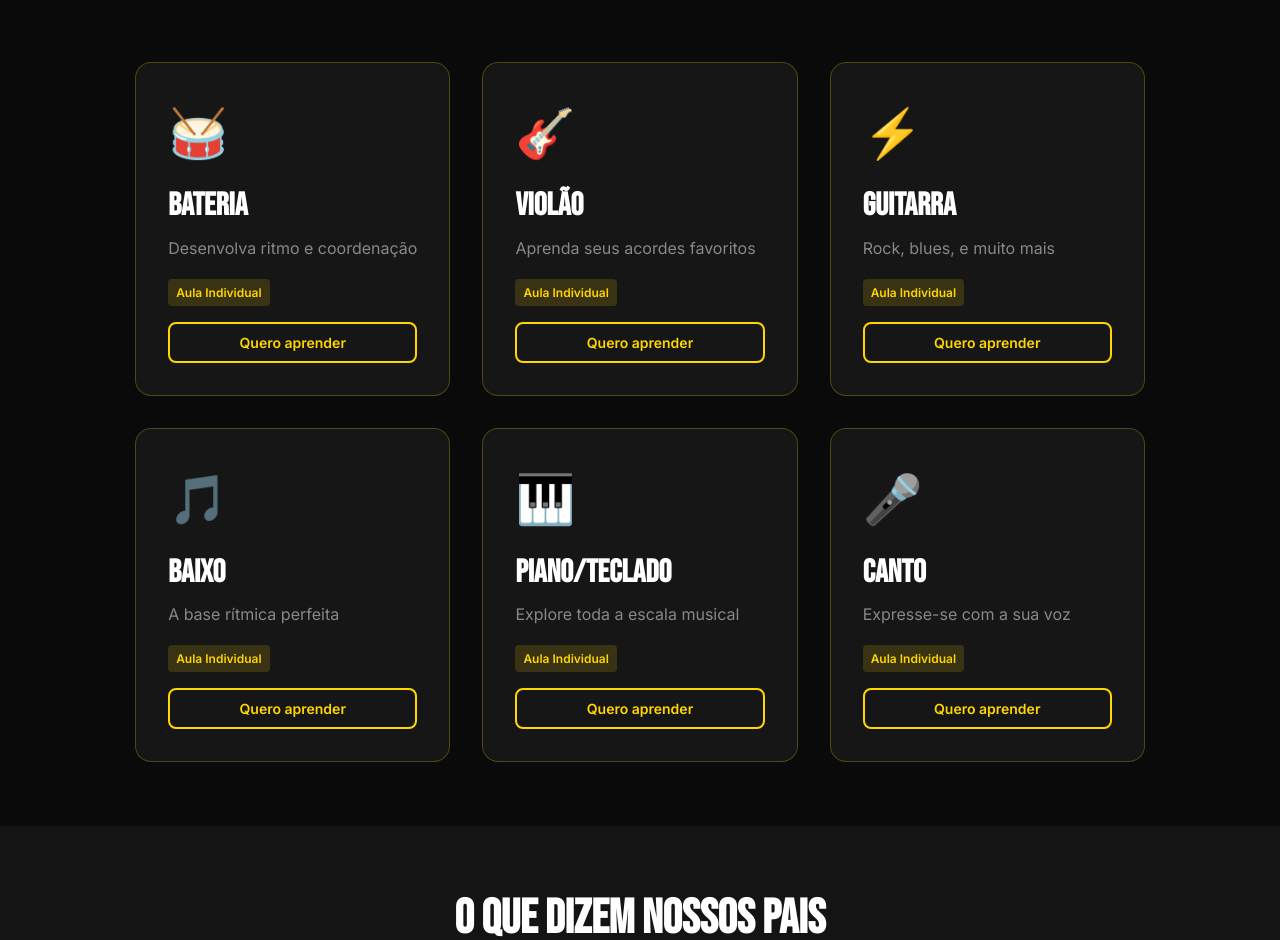
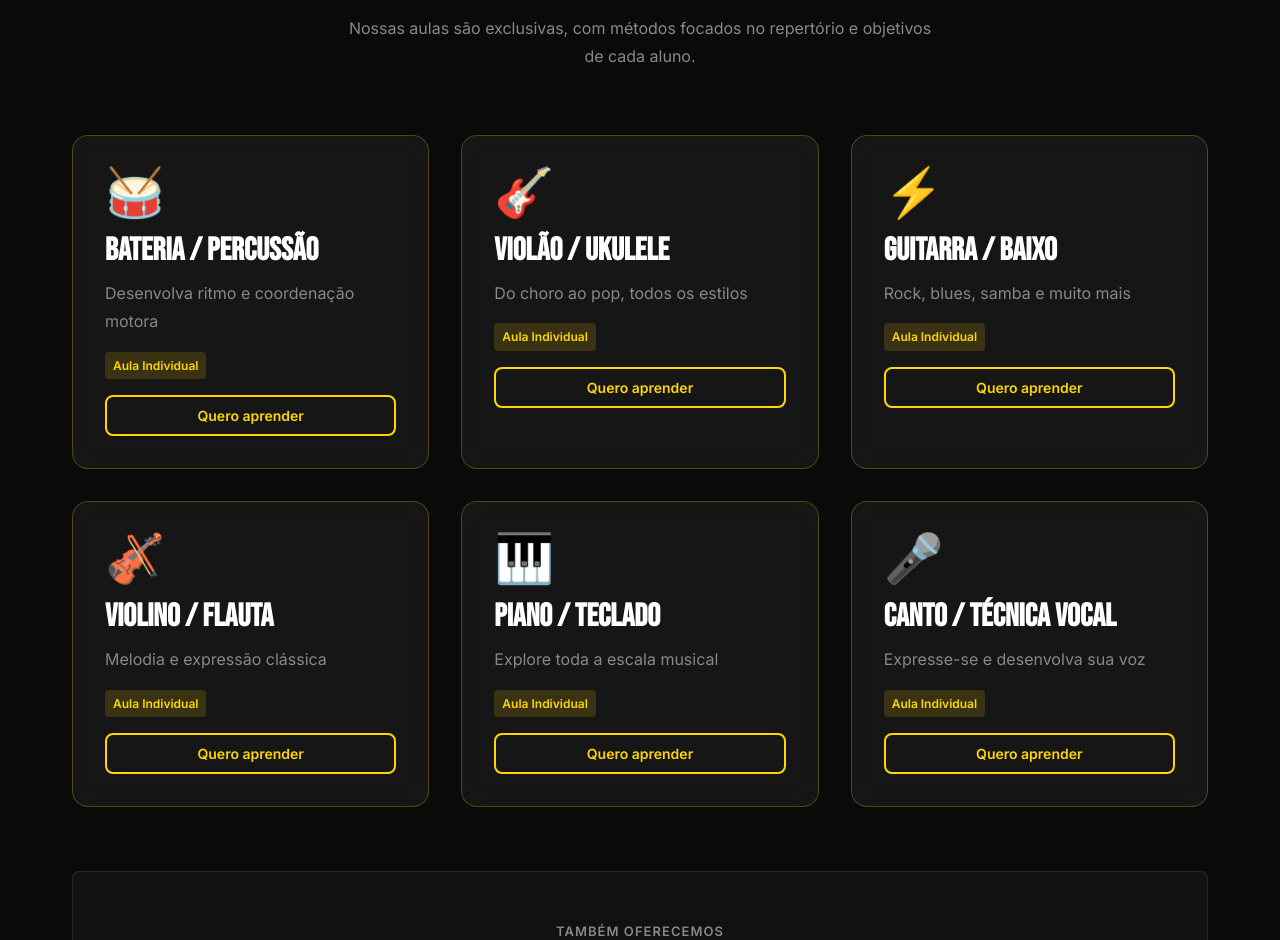
Before and after one commit to LucasStaudt/centromusical, a React (Vite) app: page / in a window 1280 px wide. Shown: the part 1860-2800 px from the top of the page. Built offline with nearby package versions, Linux system fonts and the light colour scheme.

Commit message:
fix: update course names and descriptions, add additional courses, and enhance card layout styles

```diff
--- a/src/components/sections/Courses.tsx
+++ b/src/components/sections/Courses.tsx
@@ -1,102 +1,109 @@
-import { useState } from 'react';
-import { useSoundEnabled } from '../../hooks/useSoundEnabled';
-import { useReducedMotion } from '../../hooks/useReducedMotion';
-import { motion } from 'framer-motion';
+import { useState } from 'react'
+import { useSoundEnabled } from '../../hooks/useSoundEnabled'
+import { useReducedMotion } from '../../hooks/useReducedMotion'
+import { motion } from 'framer-motion'
 
 const instruments = [
   {
     id: 'drums',
-    name: 'Bateria',
+    name: 'Bateria / Percussão',
     icon: '🥁',
-    description: 'Desenvolva ritmo e coordenação',
-    audioUrl: '/audio/drums.mp3',
+    description: 'Desenvolva ritmo e coordenação motora',
+    audioUrl: '/audio/drums.mp3'
   },
   {
     id: 'guitar',
-    name: 'Violão',
+    name: 'Violão / Ukulele',
     icon: '🎸',
-    description: 'Aprenda seus acordes favoritos',
-    audioUrl: '/audio/guitar.mp3',
+    description: 'Do choro ao pop, todos os estilos',
+    audioUrl: '/audio/guitar.mp3'
   },
   {
     id: 'electric-guitar',
-    name: 'Guitarra',
+    name: 'Guitarra / Baixo',
     icon: '⚡',
-    description: 'Rock, blues, e muito mais',
-    audioUrl: '/audio/electric-guitar.mp3',
+    description: 'Rock, blues, samba e muito mais',
+    audioUrl: '/audio/electric-guitar.mp3'
   },
   {
-    id: 'bass',
-    name: 'Baixo',
-    icon: '🎵',
-    description: 'A base rítmica perfeita',
-    audioUrl: '/audio/bass.mp3',
+    id: 'violin',
+    name: 'Violino / Flauta',
+    icon: '🎻',
+    description: 'Melodia e expressão clássica',
+    audioUrl: '/audio/violin.mp3'
   },
   {
     id: 'piano',
-    name: 'Piano/Teclado',
+    name: 'Piano / Teclado',
     icon: '🎹',
     description: 'Explore toda a escala musical',
-    audioUrl: '/audio/piano.mp3',
+    audioUrl: '/audio/piano.mp3'
   },
   {
     id: 'vocal',
-    name: 'Canto',
+    name: 'Canto / Técnica Vocal',
     icon: '🎤',
-    description: 'Expresse-se com a sua voz',
-    audioUrl: '/audio/vocal.mp3',
-  },
-];
+    description: 'Expresse-se e desenvolva sua voz',
+    audioUrl: '/audio/vocal.mp3'
+  }
+]
+
+const additionalCourses = [
+  { id: 'exam', label: '📋 Preparatório para Prova Específica' },
+  { id: 'theory', label: '🎼 Teoria Musical' },
+  { id: 'musicalization', label: '🌟 Musicalização Infantil e Adulto' },
+  { id: 'production', label: '🎛️ Produção e Criação em Softwares Musicais' }
+]
 
 export default function Courses() {
-  const [soundEnabled] = useSoundEnabled();
-  const prefersReducedMotion = useReducedMotion();
-  const [playingId, setPlayingId] = useState<string | null>(null);
-  const [audioRef, setAudioRef] = useState<HTMLAudioElement | null>(null);
+  const [soundEnabled] = useSoundEnabled()
+  const prefersReducedMotion = useReducedMotion()
+  const [playingId, setPlayingId] = useState<string | null>(null)
+  const [audioRef, setAudioRef] = useState<HTMLAudioElement | null>(null)
 
   const handleAudioPlay = (id: string, audioUrl: string) => {
-    if (!soundEnabled) return;
+    if (!soundEnabled || !audioUrl) return
 
     // Stop previous audio
     if (audioRef) {
-      audioRef.pause();
-      audioRef.currentTime = 0;
+      audioRef.pause()
+      audioRef.currentTime = 0
     }
 
     if (playingId === id) {
-      setPlayingId(null);
-      return;
+      setPlayingId(null)
+      return
     }
 
-    const audio = new Audio(audioUrl);
-    audio.volume = 0.5;
+    const audio = new Audio(audioUrl)
+    audio.volume = 0.5
     audio.play().catch(() => {
       // Audio file not found - silent fail (expected for placeholder)
-      console.log(`Audio file not found: ${audioUrl}`);
-    });
+      console.log(`Audio file not found: ${audioUrl}`)
+    })
 
-    setAudioRef(audio);
-    setPlayingId(id);
+    setAudioRef(audio)
+    setPlayingId(id)
 
     audio.onended = () => {
-      setPlayingId(null);
-    };
-  };
+      setPlayingId(null)
+    }
+  }
 
   const container = {
     hidden: { opacity: 0 },
     visible: {
       opacity: 1,
       transition: {
-        staggerChildren: 0.1,
-      },
-    },
-  };
+        staggerChildren: 0.1
+      }
+    }
+  }
 
   const item = {
     hidden: { opacity: 0, y: 20 },
-    visible: { opacity: 1, y: 0 },
-  };
+    visible: { opacity: 1, y: 0 }
+  }
 
   return (
     <section
@@ -105,13 +112,24 @@ export default function Courses() {
         minHeight: '100vh',
         display: 'flex',
         alignItems: 'center',
-        justifyContent: 'center',
+        justifyContent: 'center'
       }}
     >
       <div className="container">
-        <h2 style={{ textAlign: 'center', marginBottom: 'var(--spacing-2xl)' }}>
-          Nossos Instrumentos
+        <h2 style={{ textAlign: 'center', marginBottom: 'var(--spacing-md)' }}>
+          Nossos Cursos
         </h2>
+        <p
+          style={{
+            textAlign: 'center',
+            color: 'var(--text-muted)',
+            maxWidth: '600px',
+            margin: '0 auto var(--spacing-2xl)'
+          }}
+        >
+          Nossas aulas são exclusivas, com métodos focados no repertório e
+          objetivos de cada aluno.
+        </p>
 
         <motion.div
           variants={prefersReducedMotion ? {} : container}
@@ -123,26 +141,27 @@ export default function Courses() {
             <motion.div
               key={instrument.id}
               variants={prefersReducedMotion ? {} : item}
-              className="glass"
+              className="glass card-course"
               style={{
-                padding: 'var(--spacing-lg)',
                 cursor: 'pointer',
-                transition: 'all var(--transition-normal)',
+                transition: 'all var(--transition-normal)'
               }}
-              onHoverStart={() => handleAudioPlay(instrument.id, instrument.audioUrl)}
+              onHoverStart={() =>
+                handleAudioPlay(instrument.id, instrument.audioUrl)
+              }
               whileHover={{ scale: 1.05 }}
             >
               <div
+                className="card-course-icon"
                 style={{
-                  fontSize: '48px',
-                  marginBottom: 'var(--spacing-md)',
                   transition: 'transform var(--transition-normal)',
                   transform:
-                    playingId === instrument.id ? 'scale(1.2)' : 'scale(1)',
+                    playingId === instrument.id ? 'scale(1.2)' : 'scale(1)'
                 }}
               >
                 {instrument.icon}
               </div>
+              <div className="card-course-body">
               <h3 style={{ marginBottom: 'var(--spacing-sm)' }}>
                 {instrument.name}
               </h3>
@@ -153,7 +172,7 @@ export default function Courses() {
                 style={{
                   display: 'flex',
                   gap: 'var(--spacing-sm)',
-                  marginBottom: 'var(--spacing-md)',
+                  marginBottom: 'var(--spacing-md)'
                 }}
               >
                 <span
@@ -163,37 +182,99 @@ export default function Courses() {
                     padding: '4px 8px',
                     borderRadius: 'var(--radius-sm)',
                     fontSize: '12px',
-                    fontWeight: 600,
+                    fontWeight: 600
                   }}
                 >
                   Aula Individual
                 </span>
               </div>
               {soundEnabled && (
-                <div
-                  style={{
-                    fontSize: '12px',
-                    color: 'var(--text-muted)',
-                    marginBottom: 'var(--spacing-md)',
-                  }}
-                >
-                  {playingId === instrument.id ? '▶ Tocando...' : '🔊 Passe o mouse'}
+                <div className="sound-hint">
+                  {playingId === instrument.id
+                    ? '▶ Tocando...'
+                    : '🔊 Passe o mouse'}
                 </div>
               )}
               <button
                 className="btn-secondary"
                 onClick={() => {
-                  const contactSection = document.getElementById('contact');
-                  contactSection?.scrollIntoView({ behavior: 'smooth' });
+                  const contactSection = document.getElementById('contact')
+                  contactSection?.scrollIntoView({ behavior: 'smooth' })
                 }}
                 style={{ width: '100%' }}
               >
                 Quero aprender
               </button>
+              </div>
             </motion.div>
           ))}
         </motion.div>
+
+        <motion.div
+          initial={prefersReducedMotion ? {} : { opacity: 0, y: 16 }}
+          whileInView={{ opacity: 1, y: 0 }}
+          transition={{ duration: 0.5, delay: 0.3 }}
+          style={{
+            marginTop: 'var(--spacing-2xl)',
+            padding: 'var(--spacing-xl)',
+            borderRadius: 'var(--radius-md)',
+            backgroundColor: 'var(--surface-2)',
+            border: '1px solid var(--border)'
+          }}
+        >
+          <p
+            style={{
+              textAlign: 'center',
+              fontWeight: 600,
+              marginBottom: 'var(--spacing-lg)',
+              color: 'var(--text-muted)',
+              fontSize: '13px',
+              textTransform: 'uppercase',
+              letterSpacing: '0.08em'
+            }}
+          >
+            Também oferecemos
+          </p>
+          <div
+            style={{
+              display: 'flex',
+              flexWrap: 'wrap',
+              gap: 'var(--spacing-sm)',
+              justifyContent: 'center'
+            }}
+          >
+            {additionalCourses.map((course) => (
+              <span
+                key={course.id}
+                style={{
+                  backgroundColor: 'var(--brand-yellow-muted)',
+                  color: 'var(--brand-yellow)',
+                  padding: '8px 16px',
+                  borderRadius: 'var(--radius-full)',
+                  fontSize: '14px',
+                  fontWeight: 500,
+                  whiteSpace: 'normal'
+                }}
+              >
+                {course.label}
+              </span>
+            ))}
+            <span
+              style={{
+                backgroundColor: 'transparent',
+                color: 'var(--text-muted)',
+                padding: '8px 16px',
+                borderRadius: 'var(--radius-full)',
+                fontSize: '14px',
+                fontWeight: 500,
+                border: '1px dashed var(--border)'
+              }}
+            >
+              ✨ E muito mais...
+            </span>
+          </div>
+        </motion.div>
       </div>
     </section>
-  );
+  )
 }
--- a/src/index.css
+++ b/src/index.css
@@ -25,6 +25,11 @@
   --radius-sm: 0.25rem;
   --radius-md: 0.5rem;
   --radius-lg: 1rem;
+  --radius-full: 9999px;
+
+  /* Surfaces & Borders */
+  --surface-2: rgba(255, 255, 255, 0.03);
+  --border: rgba(255, 255, 255, 0.1);
 
   /* Transitions */
   --transition-fast: 150ms ease-out;
@@ -193,6 +198,33 @@ button {
   gap: var(--spacing-lg);
 }
 
+/* Course card layout */
+.card-course {
+  padding: var(--spacing-lg);
+  display: flex;
+  flex-direction: column;
+}
+
+.card-course-icon {
+  font-size: 48px;
+  margin-bottom: var(--spacing-md);
+  flex-shrink: 0;
+  line-height: 1;
+}
+
+.card-course-body {
+  flex: 1;
+  min-width: 0;
+  display: flex;
+  flex-direction: column;
+}
+
+.sound-hint {
+  font-size: 12px;
+  color: var(--text-muted);
+  margin-bottom: var(--spacing-md);
+}
+
 @media (max-width: 1024px) {
   .grid-courses {
     grid-template-columns: repeat(2, 1fr);
@@ -210,6 +242,23 @@ button {
 
   .grid-courses {
     grid-template-columns: 1fr;
+    gap: var(--spacing-md);
+  }
+
+  .card-course {
+    flex-direction: row;
+    align-items: flex-start;
+    gap: var(--spacing-md);
+    padding: var(--spacing-md);
+  }
+
+  .card-course-icon {
+    font-size: 36px;
+    margin-bottom: 0;
+  }
+
+  .sound-hint {
+    display: none;
   }
 
   .section {
```
